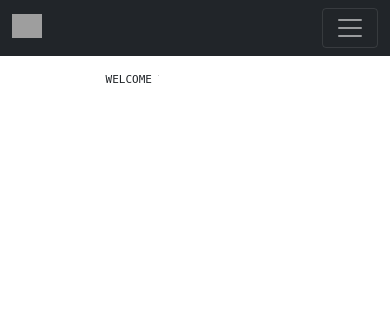
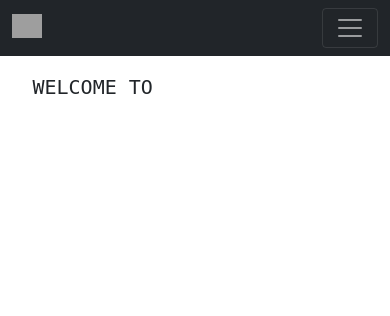
Before and after one commit to abindent/django, a Django app: page /applications/ in a window 390 px wide. Shown: the top 316 px of the page. Run offline with Django 3.2, Linux system fonts and the light colour scheme; grey boxes are pictures that could not be loaded.

Commit message:
Update apply.html

```diff
--- a/template/apply.html
+++ b/template/apply.html
@@ -51,7 +51,7 @@
 }
 @media only screen and (max-width: 600px) {.text2{
     font-family: 'Roboto Mono', monospace;
-    font-size: 11px;
+    font-size: 20px;
 }
 
         }
```
